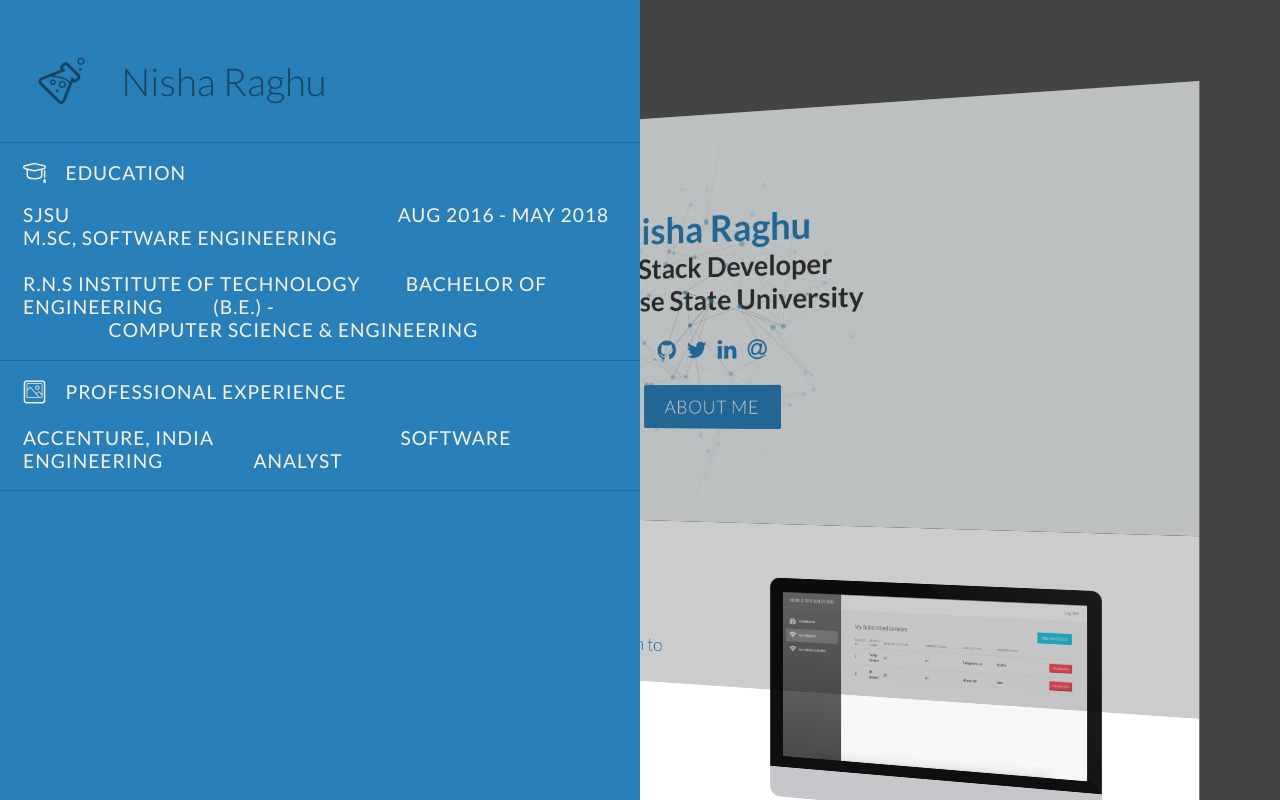
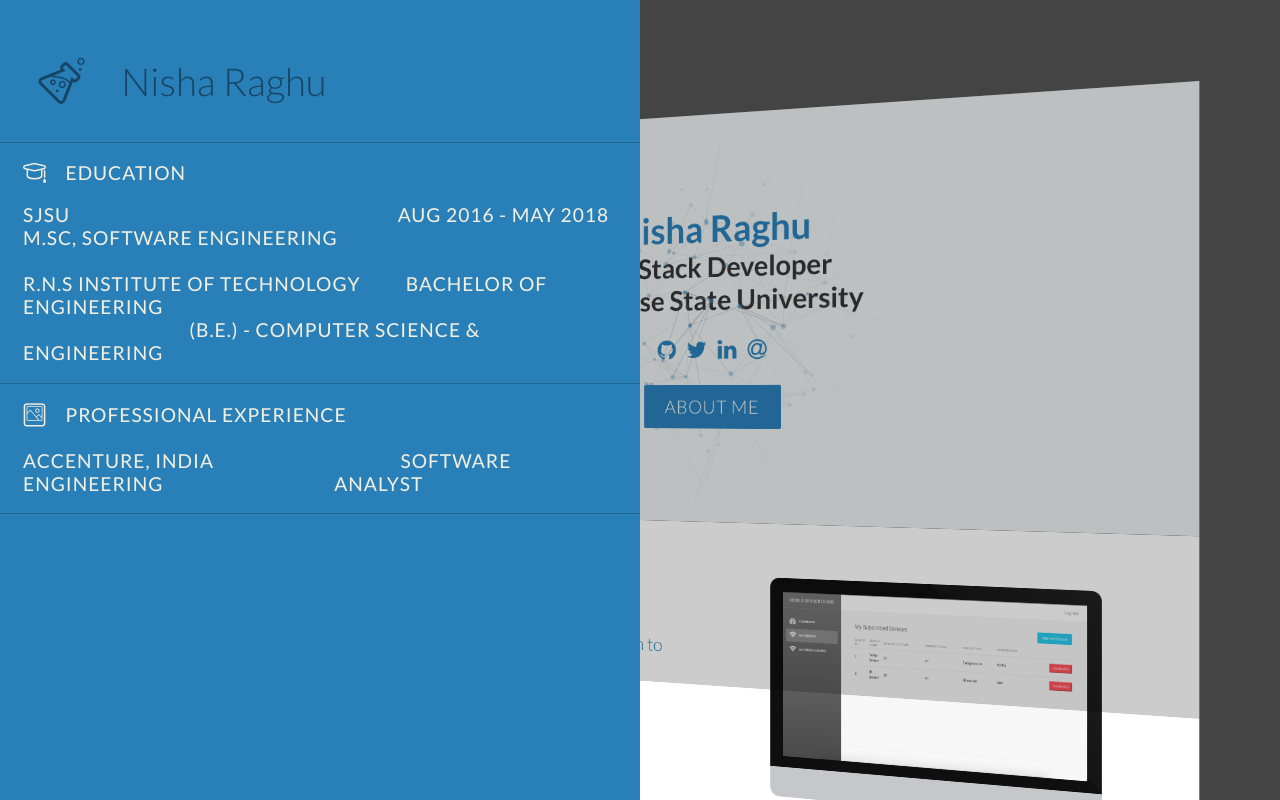
Before and after one commit to nisha-raghu/nisha-raghu.github.io, a website: page index.html in a window 1280 px wide. Both pictures are taken after a click on the button "ABOUT ME". Drawn offline with Linux system fonts and the light colour scheme; files whose address does not match are found by name.

Commit message:
Update index.html

```diff
--- a/index.html
+++ b/index.html
@@ -33,12 +33,12 @@
 				   SJSU &emsp;&emsp;&emsp;&emsp;&emsp;&emsp;&emsp;&emsp;&emsp;&emsp;&emsp;&emsp;&emsp;&emsp;&emsp;&emsp;Aug 2016 - May 2018<br>
 				   M.Sc, Software Engineering<br>
 					<br>
-				   R.N.S Institute of Technology &emsp;&emsp;Bachelor of Engineering &emsp;&emsp; (B.E.) -<br>&emsp;&emsp;&emsp;&emsp; Computer Science & Engineering<br>
+				   R.N.S Institute of Technology &emsp;&emsp;Bachelor of Engineering &emsp;&emsp;<br>&emsp;&emsp;&emsp;&emsp;&emsp;&emsp;&emsp;&emsp; (B.E.) - Computer Science & Engineering<br>
 
 
 				   </a></li>
 					<li><a class="icon icon-photo">PROFESSIONAL EXPERIENCE<br><br>
-				   Accenture, India &emsp;&emsp;&emsp;&emsp;&emsp;&emsp;&emsp;&emsp;&emsp;Software Engineering &emsp;&emsp;&emsp;&emsp; Analyst<br>
+				   Accenture, India &emsp;&emsp;&emsp;&emsp;&emsp;&emsp;&emsp;&emsp;&emsp;Software Engineering &emsp;&emsp;&emsp;&emsp;&emsp;&emsp;&emsp;&emsp; Analyst<br>
 				   </a></li>
 
 				</ul>
```
